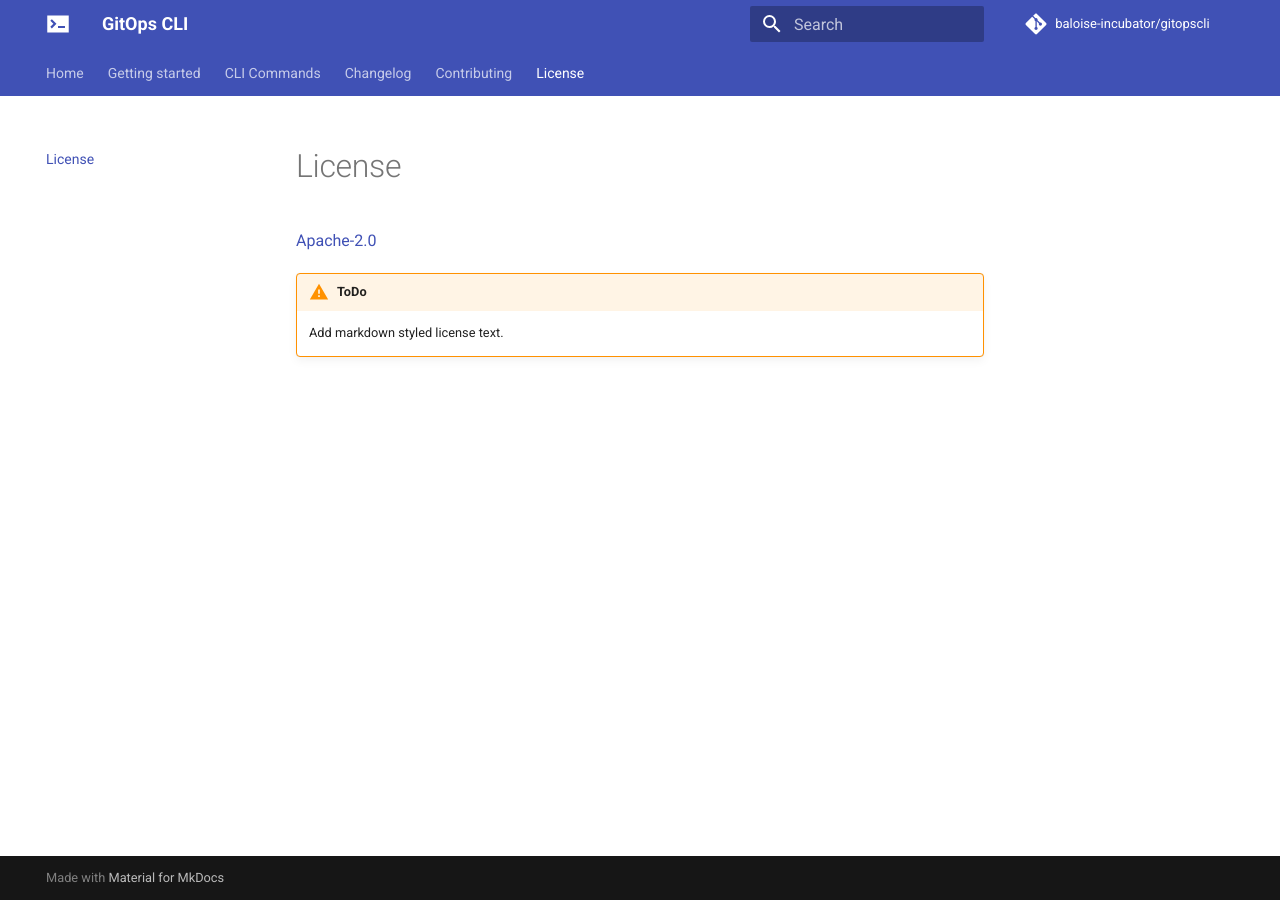
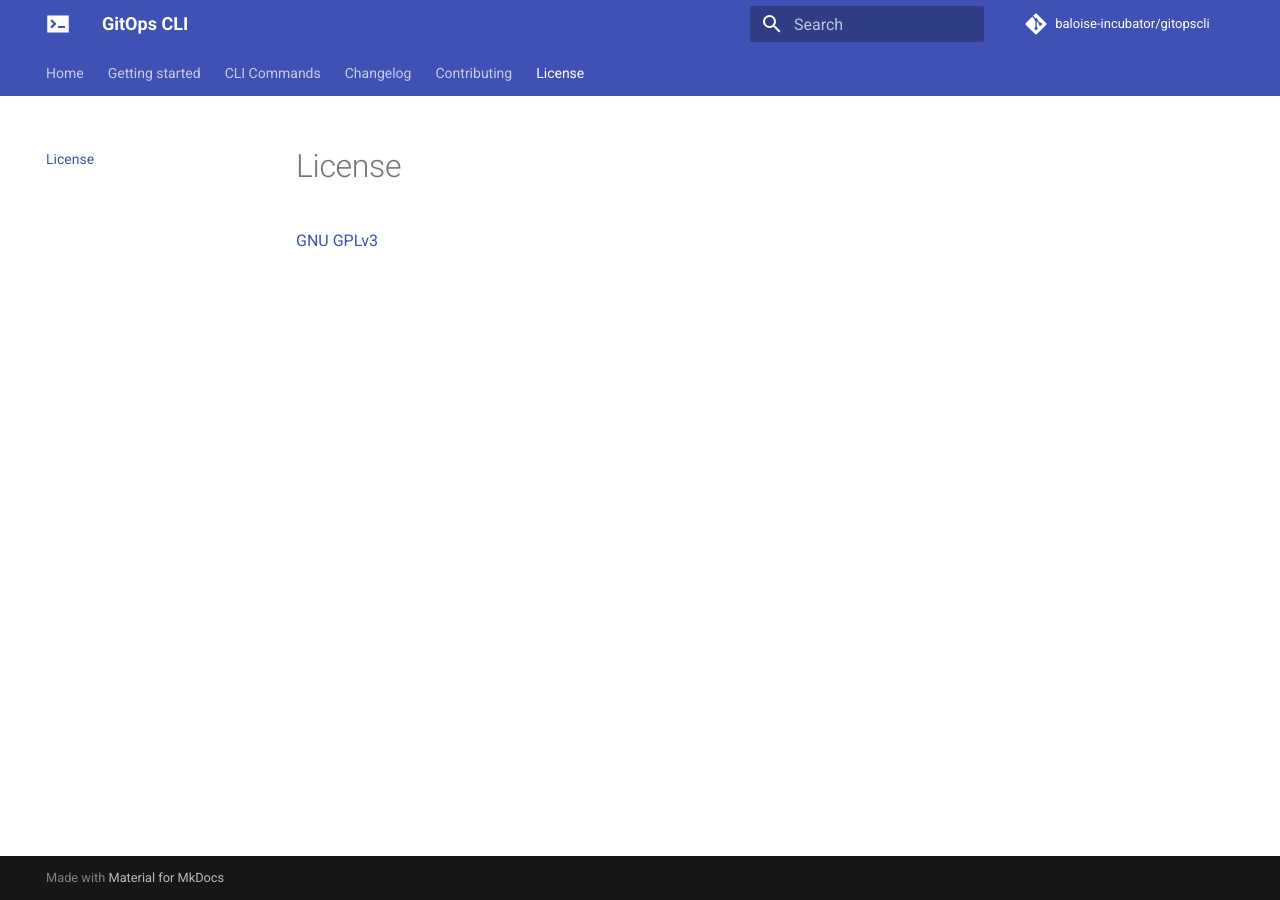
Before and after one commit to baloise/gitopscli, an MkDocs documentation site: the page built from docs/license.md, in a window 1280 px wide. Built offline with MkDocs 1.6.1 and Material for MkDocs 9.7.7, drawn with Linux system fonts in a browser that asks for light colours; comment, search, counter and statistics services are not loaded.

Commit message:
change license to GPLv3
Due to LGPL-3.0 licensed PyGithub

```diff
--- a/docs/license.md
+++ b/docs/license.md
@@ -1,6 +1,3 @@
 # License
 
-[Apache-2.0](https://choosealicense.com/licenses/apache-2.0/)
-
-!!! warning "ToDo"
-    Add markdown styled license text.
+[GNU GPLv3](https://choosealicense.com/licenses/gpl-3.0/)
```
Also changed, not shown: README.md (+2 -2 lines), 1 other file.
